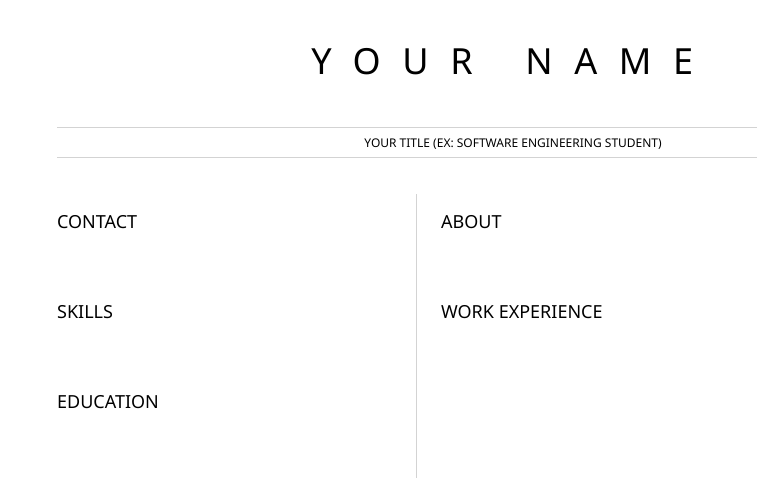
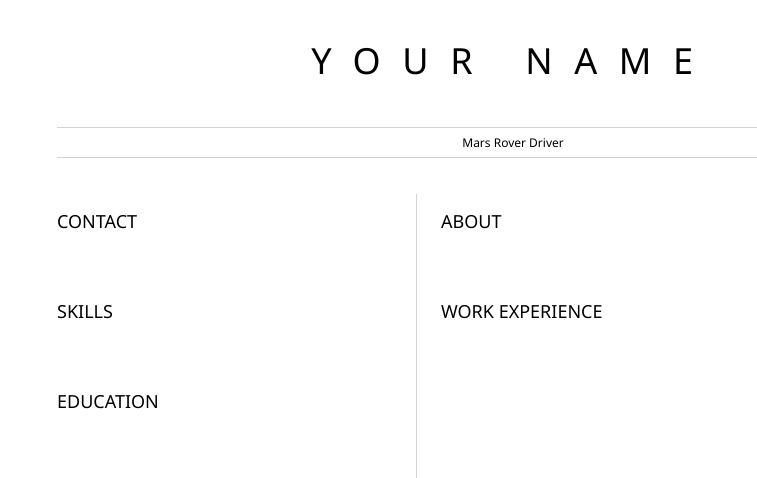
Before and after one commit to shipssale/resume, a plain HTML site: page index.html in a window 1280 px wide. Shown: the top 478 px of the page, without its empty margins (127-884 px from the left). Drawn offline with Linux system fonts and the light colour scheme.

Commit message:
new commit

```diff
--- a/index.html
+++ b/index.html
@@ -10,7 +10,7 @@
 			<!-- resume header with your name and title -->
 			<h1>YOUR NAME</h1>
 			<hr>
-			YOUR TITLE (EX: SOFTWARE ENGINEERING STUDENT)
+			Mars Rover Driver
 			<hr>
 		</header>
 		<main>
```
